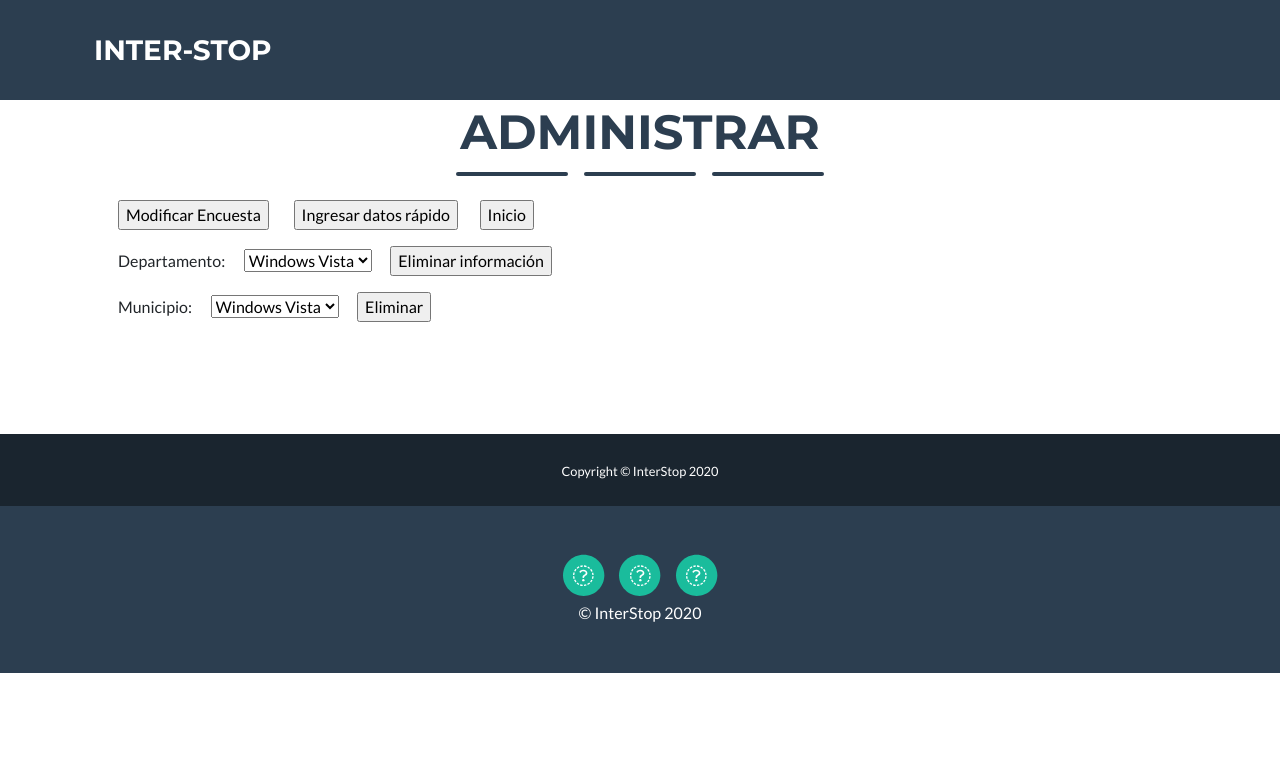
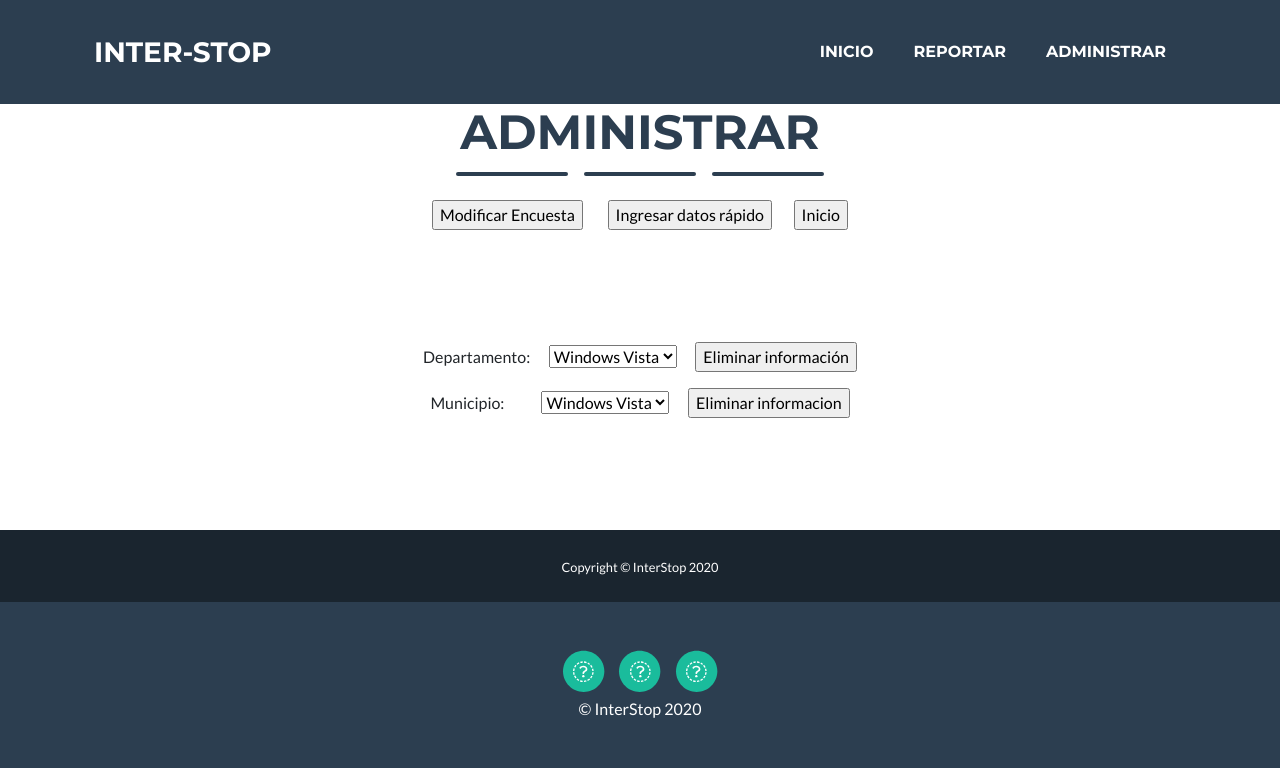
Before and after one commit to Grupo10-interStop/interStop, a Django app: page /administrar/ in a window 1280 px wide. Shown: the top 768 px of the page. Run offline with Django 3.2, Linux system fonts and the light colour scheme; some libraries are stand-ins or nearby versions.

Commit message:
modificacion

```diff
--- a/administrar_app/templates/admin.html
+++ b/administrar_app/templates/admin.html
@@ -8,21 +8,22 @@
 
 <form action="/iniciar/" method="GET">
 
-   <p>  <input type="submit" value="Modificar Encuesta">&nbsp &nbsp &nbsp &nbsp <input type="submit" value="Ingresar datos rápido">&nbsp &nbsp &nbsp &nbsp<input type="submit" value="Inicio"></p>
+   <center> <p>  <input type="submit" value="Modificar Encuesta">&nbsp &nbsp &nbsp &nbsp <input type="submit" value="Ingresar datos rápido">&nbsp &nbsp &nbsp &nbsp<input type="submit" value="Inicio"></p>
    <div> <p></p></div>
-
-   <p>Departamento:
+   <br></br>
+   <br></br>
+   <p> Departamento:
        &nbsp &nbsp &nbsp<select name="OS">
        <option value="1">Windows Vista</option>
        </select>
        &nbsp &nbsp &nbsp<input type="submit" value="Eliminar información">
    </p>
-   <p></p>
+
    <p>Municipio:
-      &nbsp &nbsp &nbsp<select name="OS">
+      &nbsp &nbsp &nbsp &nbsp &nbsp &nbsp<select name="OS">
        <option value="1">Windows Vista</option>
        </select>
-       &nbsp &nbsp &nbsp<input type="submit"  value="Eliminar">
+       &nbsp &nbsp &nbsp<input type="submit"  value="Eliminar informacion"></center>
 
  </form>
     {% endblock %}
--- a/administrar_app/templates/modelo_admin.html
+++ b/administrar_app/templates/modelo_admin.html
@@ -27,11 +27,11 @@
                     <i class="fas fa-bars"></i>
                 </button>
                 <div class="collapse navbar-collapse" id="navbarResponsive">
-                    <!--<ul class="navbar-nav ml-auto">
+                    <ul class="navbar-nav ml-auto">
                         <li class="nav-item mx-0 mx-lg-1"><a class="nav-link py-3 px-0 px-lg-3 rounded js-scroll-trigger" href="">Inicio</a></li>
                         <li class="nav-item mx-0 mx-lg-1"><a class="nav-link py-3 px-0 px-lg-3 rounded js-scroll-trigger" href="">Reportar</a></li>
                         <li class="nav-item mx-0 mx-lg-1"><a class="nav-link py-3 px-0 px-lg-3 rounded js-scroll-trigger" href="">Administrar</a></li>
-                    </ul>-->
+                    </ul>
                 </div>
             </div>
         </nav>
--- a/inicio_app/templates/inicio.html
+++ b/inicio_app/templates/inicio.html
@@ -8,11 +8,11 @@
 
    <form action="/iniciar/" method="GET">
 
-      <p>Usuario:    <input type="text" name="usuario"> </p>
+     <center> <p>Usuario:    <input type="text" name="usuario"> </p>
       <p>Contraseña: <input type="text" name="contraseña"></p>
       <div><p style="background: aquamarine;color: aquamarine"></p></div>
       <p> <input type="submit" value="Iniciar Sesion"></p>
-      <p> <input type="submit" value="Regresar"></p>
+      <p> <input type="submit" value="Regresar"></p></center>
 
     </form>
     {% endblock %}
--- a/inicio_app/templates/modelo_inicio.html
+++ b/inicio_app/templates/modelo_inicio.html
@@ -27,11 +27,11 @@
                     <i class="fas fa-bars"></i>
                 </button>
                 <div class="collapse navbar-collapse" id="navbarResponsive">
-                    <!--<ul class="navbar-nav ml-auto">
+                    <ul class="navbar-nav ml-auto">
                         <li class="nav-item mx-0 mx-lg-1"><a class="nav-link py-3 px-0 px-lg-3 rounded js-scroll-trigger" href="">Inicio</a></li>
                         <li class="nav-item mx-0 mx-lg-1"><a class="nav-link py-3 px-0 px-lg-3 rounded js-scroll-trigger" href="">Reportar</a></li>
                         <li class="nav-item mx-0 mx-lg-1"><a class="nav-link py-3 px-0 px-lg-3 rounded js-scroll-trigger" href="">Administrar</a></li>
-                    </ul>-->
+                    </ul>
                 </div>
             </div>
         </nav>
```
